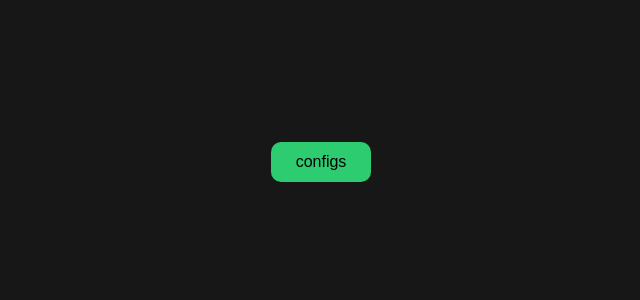
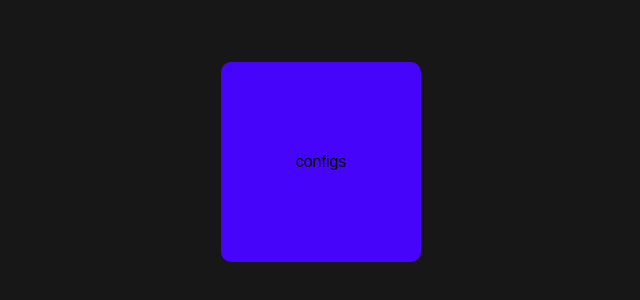
Before and after one commit to envisionss/hi, a plain HTML site: page index.html in a window 1280 px wide. Shown: the part 238-538 px from the top of the page, without its empty margins (319-959 px from the left). Drawn offline with Linux system fonts and the light colour scheme.

Commit message:
Update index.html

```diff
--- a/index.html
+++ b/index.html
@@ -16,9 +16,9 @@
         }
 
         button {
-            width: 100px;
-            height: 40px;
-            background-color: #2ecc71;
+            width: 200px;
+            height: 200px;
+            background-color: #4605fa;
             border: none;
             border-radius: 10px;
             font-size: 16px;
```
